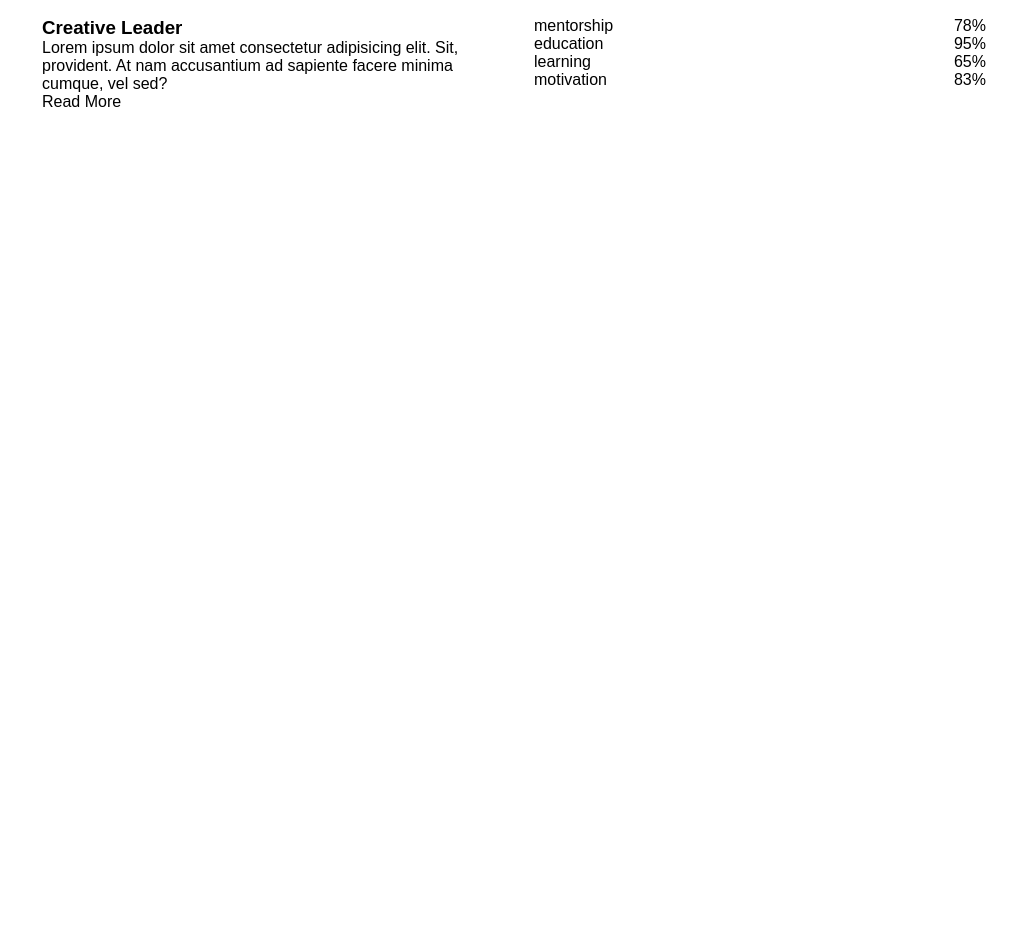
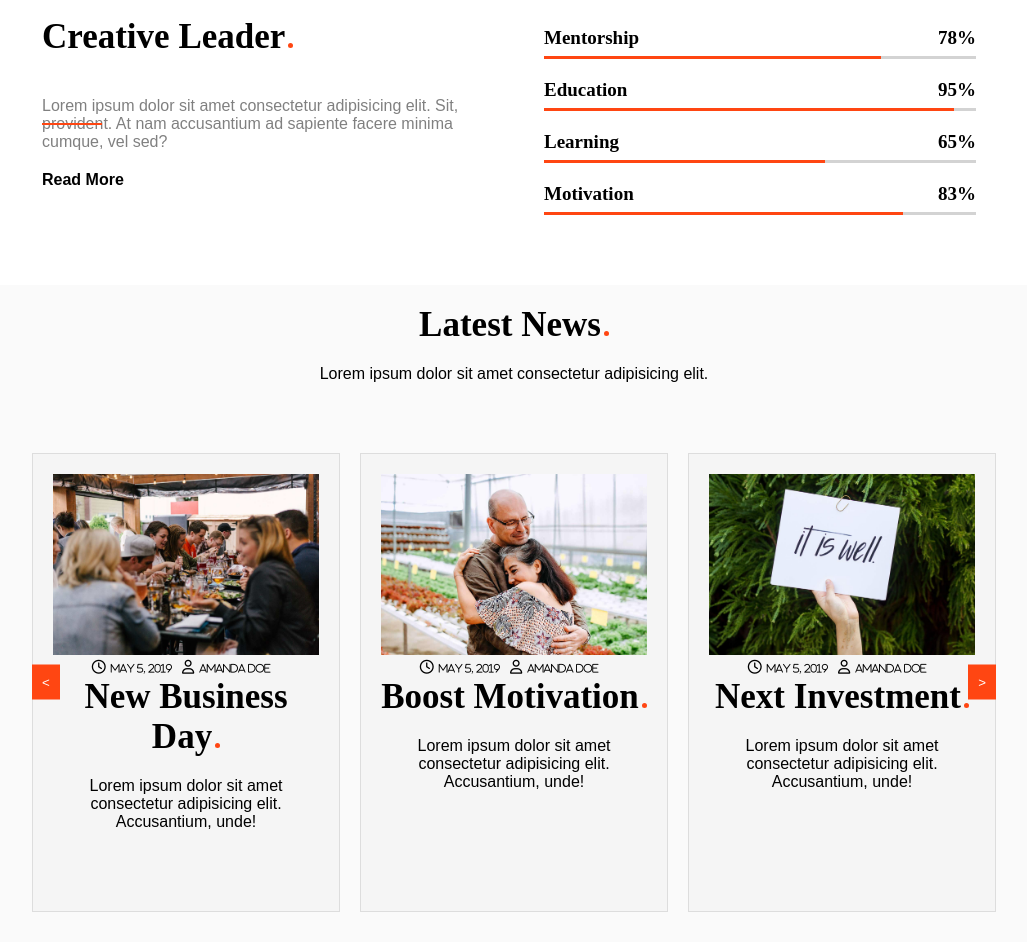
Before and after one commit to EliaPennoni/proj-html-vuejs, a Vue app: page / in a window 1280 px wide. Shown: the part 2040-2982 px from the top of the page, without its empty margins (126-1153 px from the left). Before the commit the page ends 2191 px from the top, so only its background shows below. Built offline with nearby package versions, Linux system fonts and the light colour scheme.

Commit message:
sviluppo sezione 6

```diff
--- a/src/components/AppMain.vue
+++ b/src/components/AppMain.vue
@@ -3,6 +3,7 @@ import SpecialtiesSections from "./MainSections/Specialties.Sections.vue";
 import JasonBickford from "./MainSections/JasonBickford.vue";
 import UpcomingEvent from "./MainSections/UpcomingEvent.vue";
 import CreativeLeader from "./MainSections/CreativeLeader.vue";
+import LatestNews from "./MainSections/LatestNews.vue";
 export default {
   data() {
     return {};
@@ -12,6 +13,7 @@ export default {
     JasonBickford,
     UpcomingEvent,
     CreativeLeader,
+    LatestNews,
   },
 };
 </script>
@@ -24,6 +26,8 @@ export default {
   <UpcomingEvent />
 
   <CreativeLeader />
+
+  <latestNews />
 </template>
 
 <style lang="scss">
--- a/src/components/MainSections/CreativeLeader.vue
+++ b/src/components/MainSections/CreativeLeader.vue
@@ -19,19 +19,19 @@ export default {
       </div>
       <div class="right">
         <div class="mentorship">
-          <span>mentorship</span>
+          <span>Mentorship</span>
           <span>78%</span>
         </div>
         <div class="education">
-          <span>education</span>
+          <span>Education</span>
           <span>95%</span>
         </div>
         <div class="learning">
-          <span>learning</span>
+          <span>Learning</span>
           <span>65%</span>
         </div>
         <div class="motivation">
-          <span>motivation</span>
+          <span>Motivation</span>
           <span>83%</span>
         </div>
       </div>
@@ -54,10 +54,60 @@ export default {
 .left {
   width: 50%;
   padding: 20px;
+  position: relative;
 }
+.left h3 {
+  font-size: 35px;
+  font-family: "Libre Baskerville", serif;
+  margin-bottom: 40px;
+}
+.left p {
+  margin-bottom: 20px;
+  margin-top: 20px;
+  color: gray;
+}
+.left h3::after {
+  content: "";
+  display: inline-block;
+  width: 5px;
+  height: 5px;
+  background-color: #ff4612;
+  border-radius: 50%;
+  margin-left: 3px;
+  vertical-align: baseline;
+}
+.left p::after {
+  content: "";
+  display: inline-block;
+  width: 60px;
+  height: 2px;
+  background-color: #ff4612;
+  position: absolute;
+  bottom: 140px;
+  left: 20px;
+}
+.left span {
+  font-weight: bold;
+}
+.left span::before {
+  content: "\f178";
+  font-family: "Font Awesome 5 Free";
+  font-weight: 900;
+  position: absolute;
+  left: 0px;
+  bottom: 10px;
+  transform: translateY(-50%);
+  opacity: 0;
+  transition: opacity 0.5s ease, left 0.5s ease;
+}
+
+.left span:hover::before {
+  opacity: 1;
+}
+
 .right {
   width: 50%;
-  padding: 20px;
+  padding: 30px;
 }
 .mentorship,
 .education,
@@ -65,5 +115,53 @@ export default {
 .motivation {
   display: flex;
   justify-content: space-between;
+  font-family: "Libre Baskerville", serif;
+  font-size: 19px;
+  font-weight: 600;
+  position: relative;
+  margin-bottom: 30px;
+}
+.mentorship::before,
+.education::before,
+.learning::before,
+.motivation::before {
+  content: "";
+  display: inline-block;
+  width: 100%; /* Barra grigia è larga quanto il contenitore */
+  height: 3px;
+  background-color: lightgray;
+  position: absolute;
+  bottom: -10px;
+  left: 0;
+}
+
+/* Barra arancione (usa ::after) */
+.mentorship::after,
+.education::after,
+.learning::after,
+.motivation::after {
+  content: "";
+  display: inline-block;
+  height: 3px;
+  background-color: #ff4612;
+  position: absolute;
+  bottom: -10px;
+  left: 0;
+}
+
+.mentorship::after {
+  width: 78%; /* Percentuale di completamento per mentorship */
+}
+
+.education::after {
+  width: 95%; /* Percentuale di completamento per education */
+}
+
+.learning::after {
+  width: 65%; /* Percentuale di completamento per learning */
+}
+
+.motivation::after {
+  width: 83%; /* Percentuale di completamento per motivation */
 }
 </style>
--- /dev/null
+++ b/src/components/MainSections/LatestNews.vue
@@ -0,0 +1,191 @@
+<script>
+export default {
+  data() {
+    return {
+      cards: [
+        {
+          title: "New Business Day",
+          description:
+            "Lorem ipsum dolor sit amet consectetur adipisicing elit. Accusantium, unde!",
+          img: "/public/teach/img/h1-blog-img-01.jpg",
+        },
+        {
+          title: "Boost Motivation",
+          description:
+            "Lorem ipsum dolor sit amet consectetur adipisicing elit. Accusantium, unde!",
+          img: "/public/teach/img/h1-blog-img-02.jpg",
+        },
+        {
+          title: "Next Investment",
+          description:
+            "Lorem ipsum dolor sit amet consectetur adipisicing elit. Accusantium, unde!",
+          img: "/public/teach/img/h1-blog-img-03.jpg",
+        },
+        {
+          title: "Team Building",
+          description:
+            "Lorem ipsum dolor sit amet consectetur adipisicing elit. Accusantium, unde!",
+          img: "/public/teach/img/h1-blog-img-04.jpg",
+        },
+      ],
+      currentIndex: 0, // Indice attuale, inizia con 0
+    };
+  },
+  computed: {
+    visibleCards() {
+      // Ritorna solo le 3 card visibili in base all'indice corrente
+      return this.cards.slice(this.currentIndex, this.currentIndex + 3);
+    },
+  },
+  methods: {
+    next() {
+      // Aumenta l'indice solo se ci sono altre card da mostrare
+      if (this.currentIndex < this.cards.length - 3) {
+        this.currentIndex++;
+      }
+    },
+    prev() {
+      // Riduci l'indice solo se non siamo già alla prima card
+      if (this.currentIndex > 0) {
+        this.currentIndex--;
+      }
+    },
+  },
+};
+</script>
+
+
+
+<template>
+  <div class="background">
+    <div class="container">
+      <h3>Latest News</h3>
+      <p>Lorem ipsum dolor sit amet consectetur adipisicing elit.</p>
+      <div class="carousel-container">
+        <div class="carousel">
+          <div class="cards">
+            <div
+              v-for="(card, index) in visibleCards"
+              :key="index"
+              class="card"
+            >
+              <img :src="card.img" alt="" />
+              <span
+                ><i class="fa-regular fa-clock fa-sm"
+                  ><a href="">May 5, 2019</a></i
+                ><i class="fa-regular fa-user fa-sm"
+                  ><a href="">Amanda Doe</a></i
+                ></span
+              >
+              <h3>{{ card.title }}</h3>
+              <p>{{ card.description }}</p>
+            </div>
+          </div>
+        </div>
+
+        <button @click="prev" class="carousel-btn left">&lt;</button>
+        <button @click="next" class="carousel-btn right">&gt;</button>
+      </div>
+    </div>
+  </div>
+</template>
+
+<style lang="scss" scoped>
+@use "/src/assets/scss/general.scss" as *;
+.background {
+  background-color: #fafafa;
+  width: 100%;
+}
+
+.container {
+  background-color: #fafafa;
+  width: 80%;
+  margin: 0 auto;
+  padding: 20px;
+}
+.container h3 {
+  font-size: 35px;
+  font-family: "Libre Baskerville", serif;
+  margin-bottom: 20px;
+  text-align: center;
+}
+.container p {
+  text-align: center;
+  margin-bottom: 60px;
+}
+.container h3::after {
+  content: "";
+  display: inline-block;
+  width: 5px;
+  height: 5px;
+  background-color: #ff4612;
+  border-radius: 50%;
+  margin-left: 3px;
+  vertical-align: baseline;
+}
+
+.carousel-container {
+  position: relative;
+  width: 100%;
+  overflow: hidden; /* Nasconde le card extra */
+}
+
+.carousel {
+  display: flex;
+  width: 100%;
+}
+
+.cards {
+  display: flex;
+  transition: transform 0.5s ease; /* Transizione fluida per lo scorrimento */
+}
+
+.card {
+  width: calc(100% / 3); /* Ogni card ha larghezza fissa, per mostrare 3 card */
+  padding: 20px;
+  background-color: #f5f5f5;
+  margin: 10px;
+  text-align: center;
+  border: 1px solid #ddd;
+}
+.card img {
+  width: 100%;
+}
+
+.carousel-btn {
+  position: absolute;
+  top: 50%;
+  transform: translateY(-50%);
+  background-color: #ff4612;
+  color: white;
+  border: none;
+  padding: 10px;
+  cursor: pointer;
+  z-index: 10;
+}
+
+.carousel-btn.left {
+  left: 10px;
+}
+
+.carousel-btn.right {
+  right: 10px;
+}
+
+.carousel-btn:hover {
+  background-color: #333;
+}
+.card span i {
+  margin-right: 5px;
+}
+.card span i a {
+  font-size: 10px;
+  margin-left: 5px;
+  margin-right: 5px;
+  text-decoration: none;
+  color: black;
+}
+.card span i a:hover {
+  color: #ff4612;
+}
+</style>
```
